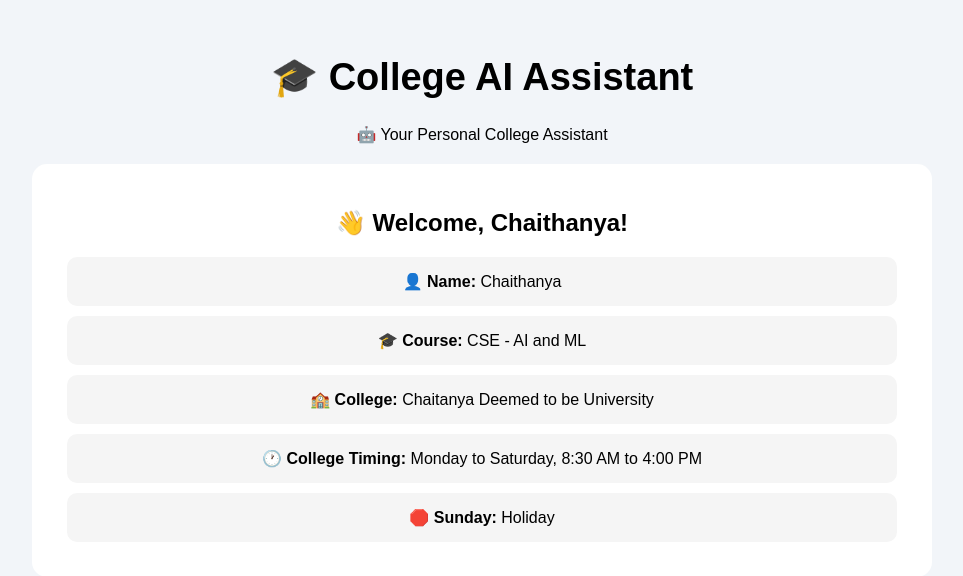
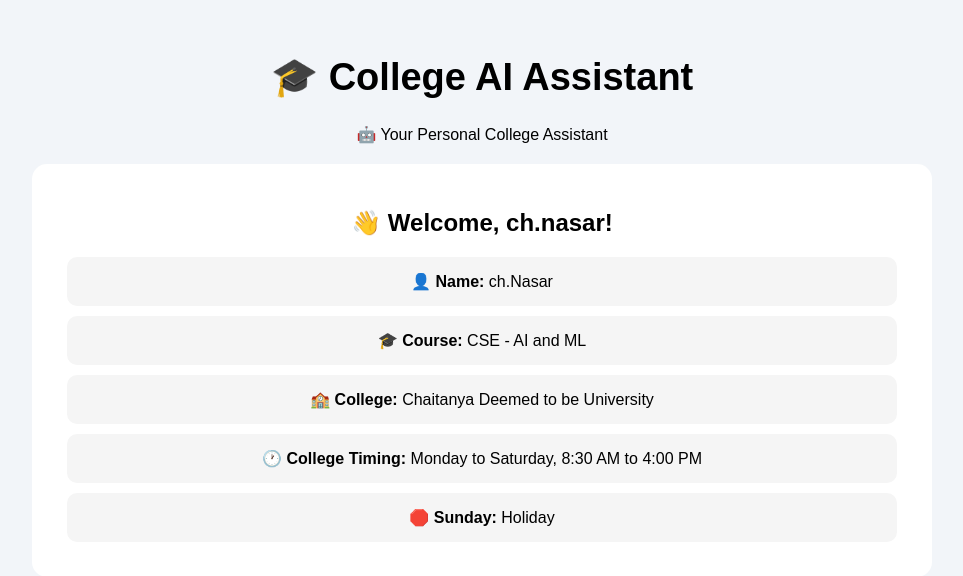
Before and after one commit to nasar54/CollegeVoiceAssistant, a Flask app: page / in a window 1280 px wide. Shown: the top 576 px of the page, without its empty margins (158-1121 px from the left). Run offline with Flask 3, Linux system fonts and the light colour scheme.

Commit message:
Update index.html

```diff
--- a/templates/index.html
+++ b/templates/index.html
@@ -85,10 +85,10 @@
 
 <div class="box">
 
-    <h2>👋 Welcome, Chaithanya!</h2>
+    <h2>👋 Welcome, ch.nasar!</h2>
 
     <div class="card">
-        👤 <b>Name:</b> Chaithanya
+        👤 <b>Name:</b> ch.Nasar
     </div>
 
     <div class="card">
```
